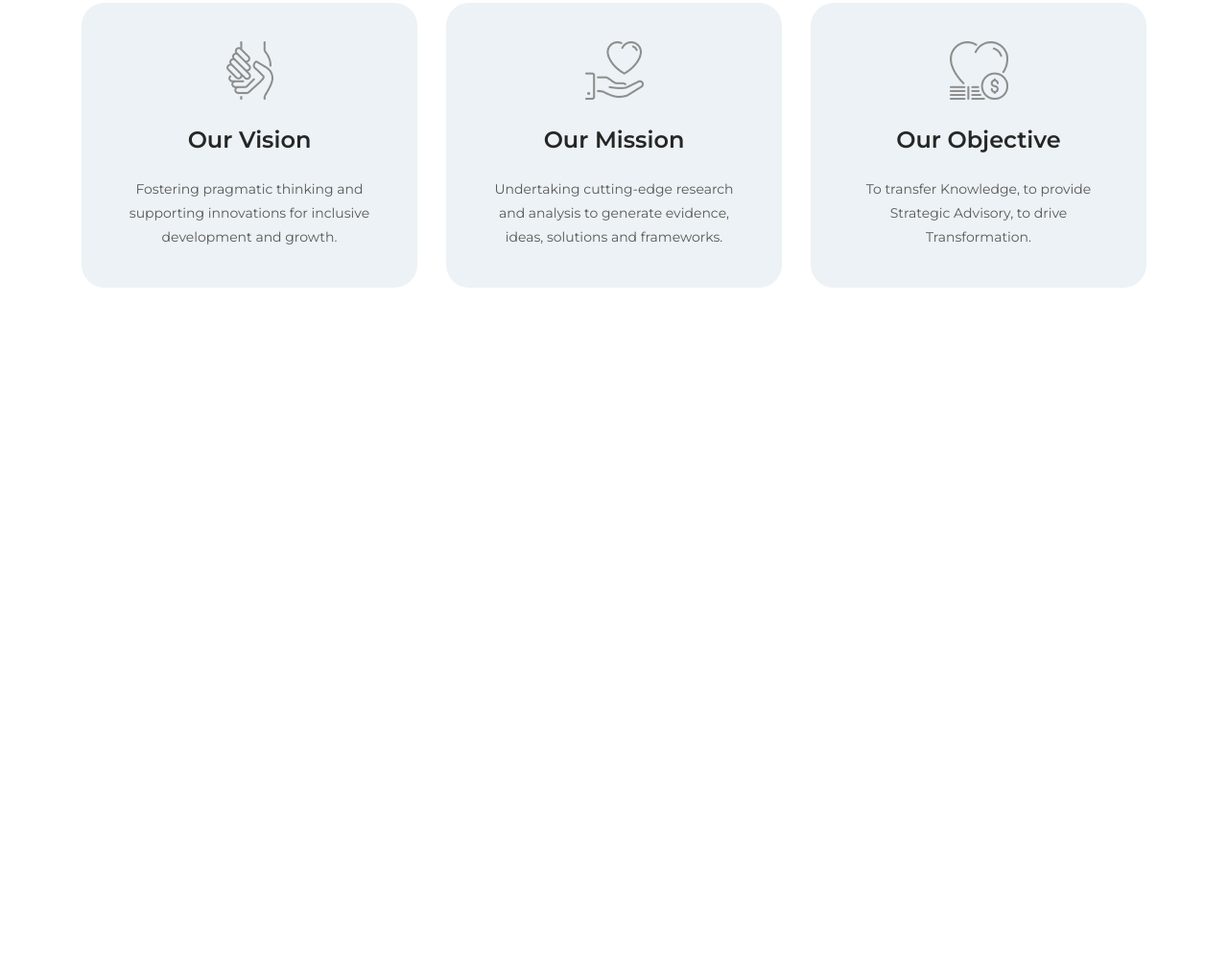
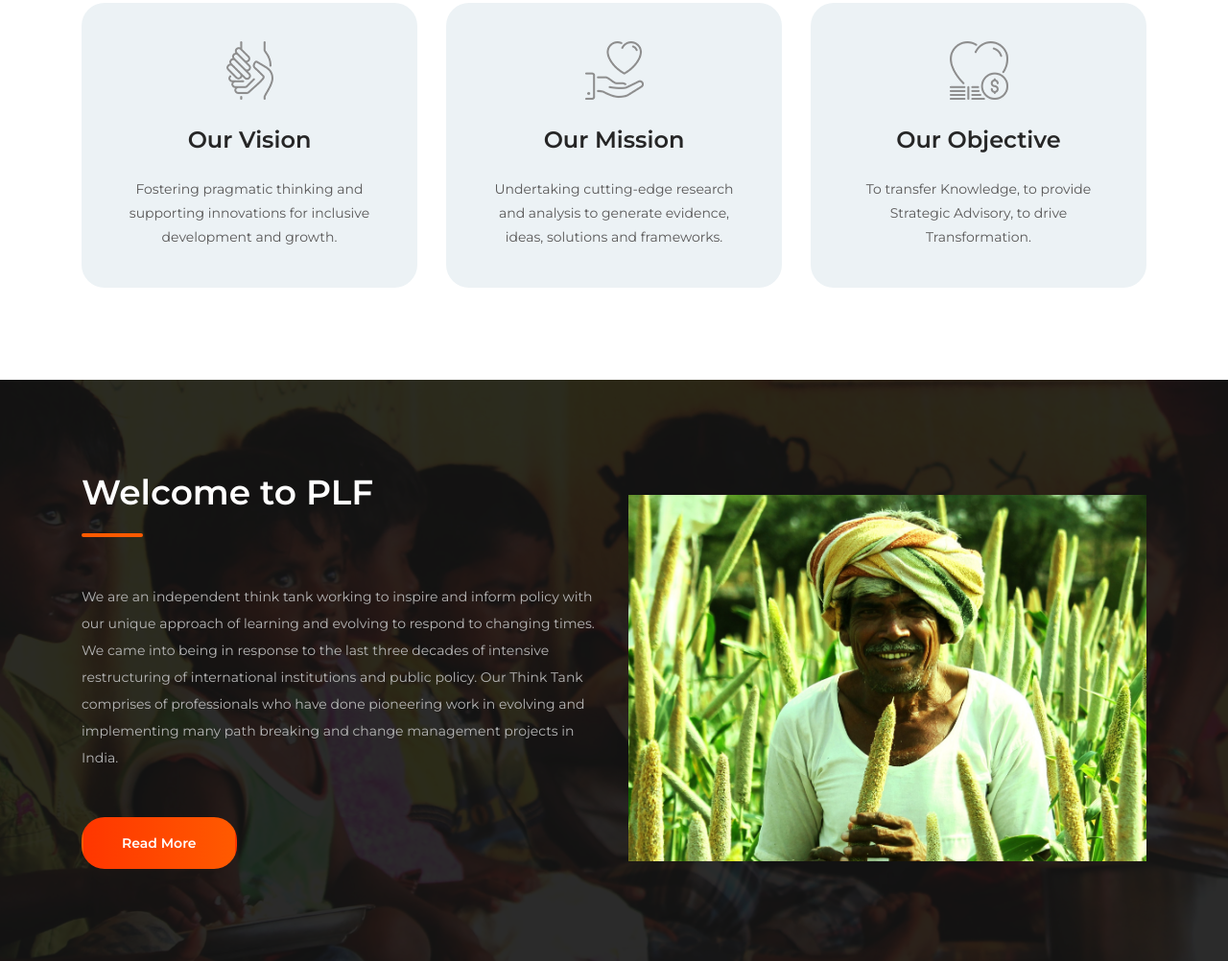
Before and after one commit to GAUTHAM31/plf, a plain HTML site: page index.html in a window 1280 px wide. Shown: the part 774-1776 px from the top of the page at 96% size. Before the commit the page ends 1170 px from the top, so only its background shows below. Drawn offline with Linux system fonts and the light colour scheme.

Commit message:
Welcome div

```diff
--- a/index.html
+++ b/index.html
@@ -213,7 +213,31 @@
         </div><!-- .container -->
     </div><!-- .home-page-icon-boxes -->
 
+ 	<div class="home-page-welcome">
+        <div class="container">
+            <div class="row">
+                <div class="col-12 col-lg-6 order-2 order-lg-1">
+                    <div class="welcome-content">
+                        <header class="entry-header">
+                            <h2 class="entry-title">Welcome to PLF</h2>
+                        </header><!-- .entry-header -->
 
+                        <div class="entry-content mt-5">
+                            <p>We are an independent think tank working to inspire and inform policy with our unique approach of learning and evolving to respond to changing times. We came into being in response to the last three decades of intensive restructuring of international institutions and public policy. Our Think Tank comprises of professionals who have done pioneering work in evolving and implementing many path breaking and change management projects in India. </p>
+                        </div><!-- .entry-content -->
+
+                        <div class="entry-footer mt-5">
+                            <a href="#" class="btn gradient-bg mr-2">Read More</a>
+                        </div><!-- .entry-footer -->
+                    </div><!-- .welcome-content -->
+                </div><!-- .col -->
+
+                <div class="col-12 col-lg-6 mt-4 order-1 order-lg-2">
+                    <img src="images/welcome1.jpg" alt="welcome">
+                </div><!-- .col -->
+            </div><!-- .row -->
+        </div><!-- .container -->
+    </div><!-- .home-page-icon-boxes -->
 
 
 
--- a/style.css
+++ b/style.css
@@ -761,7 +761,7 @@ ul.tabs-nav .tab-nav.active {
 .home-page-welcome {
     position: relative;
     padding: 96px 0;
-    background: url("images/welcome-bg.jpg") no-repeat center;
+    background: url("images/welcomebg.jpg") no-repeat center;
     background-size: cover;
     z-index: 99;
 }
```
Also changed, not shown: images/startup-black.png (added), images/startup-white.png (added), images/welcome1.jpg (added), images/welcomebg.jpg (added).
